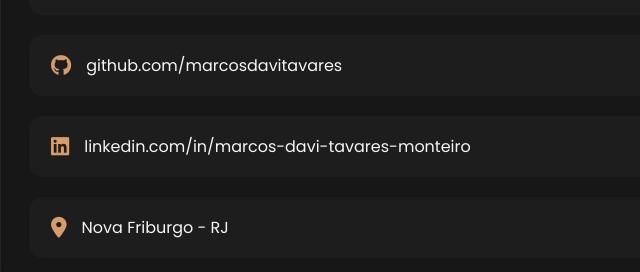
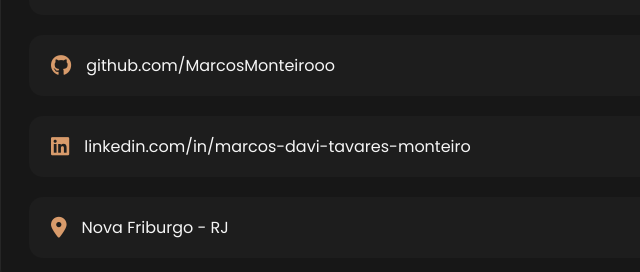
Before and after one commit to marcosdavitavares/portfolio, a plain HTML site: page index.html in a window 1280 px wide. Shown: the part 3087-3359 px from the top of the page, 0-640 px from the left. Drawn offline with Linux system fonts and the light colour scheme.

Commit message:
Update index.html

```diff
--- a/index.html
+++ b/index.html
@@ -191,7 +191,7 @@
         class="contact-item">
 
             <i class="fa-brands fa-github"></i>
-            <span>github.com/marcosdavitavares</span>
+            <span>github.com/MarcosMonteirooo</span>
         </a>
 
         <a href="https://linkedin.com/in/marcos-davi-tavares-monteiro"
```
